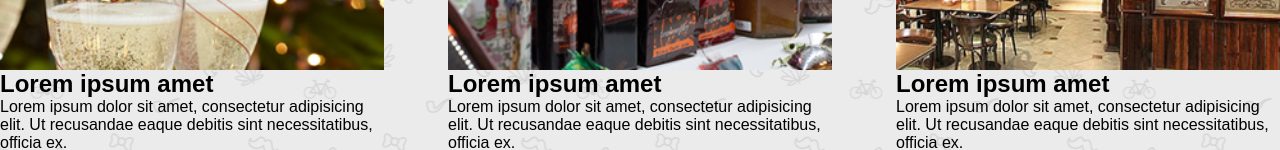
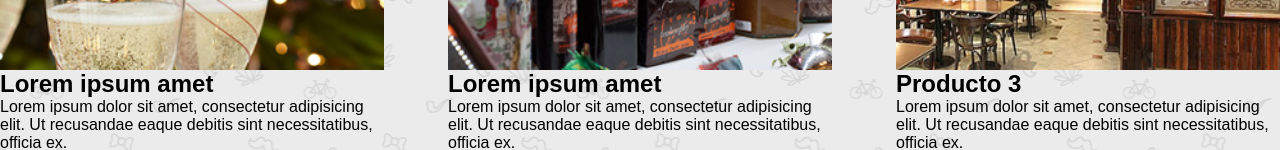
Before and after one commit to analuciarivas/digitalhouse1test, a plain HTML site: page kitchening/index.html in a window 1280 px wide. Shown: the part 825-975 px from the top of the page. Drawn offline with Linux system fonts and the light colour scheme.

Commit message:
cambio el titulo al producto 3

```diff
--- a/kitchening/index.html
+++ b/kitchening/index.html
@@ -11,6 +11,7 @@
 
 		<!-- cabecera -->
 		<header class="main-header">
+
 			<img src="images/logo.jpg" alt="logotipo" class="logo">
 
 			<a href="#" class="toggle-nav">
@@ -50,7 +51,7 @@
 			</article>
 			<article class="product">
 				<img src="images/img-pdto-3.jpg" alt="pdto 03">
-				<h2>Lorem ipsum amet</h2>
+				<h2>Producto 3</h2>
 				<p>Lorem ipsum dolor sit amet, consectetur adipisicing elit. Ut recusandae eaque debitis sint necessitatibus, officia ex.</p>
 				<a href="#">ver más</a>
 			</article>
```
